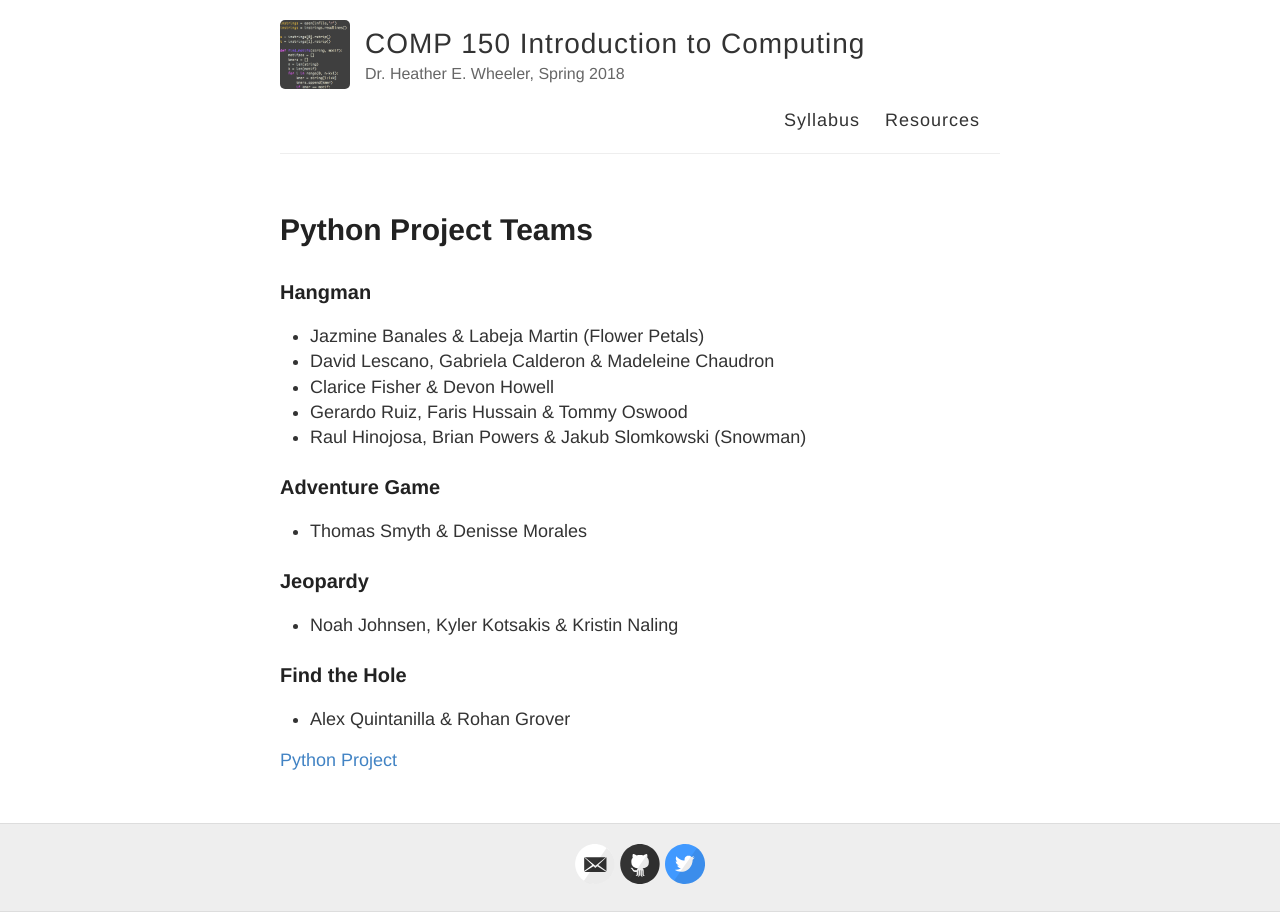
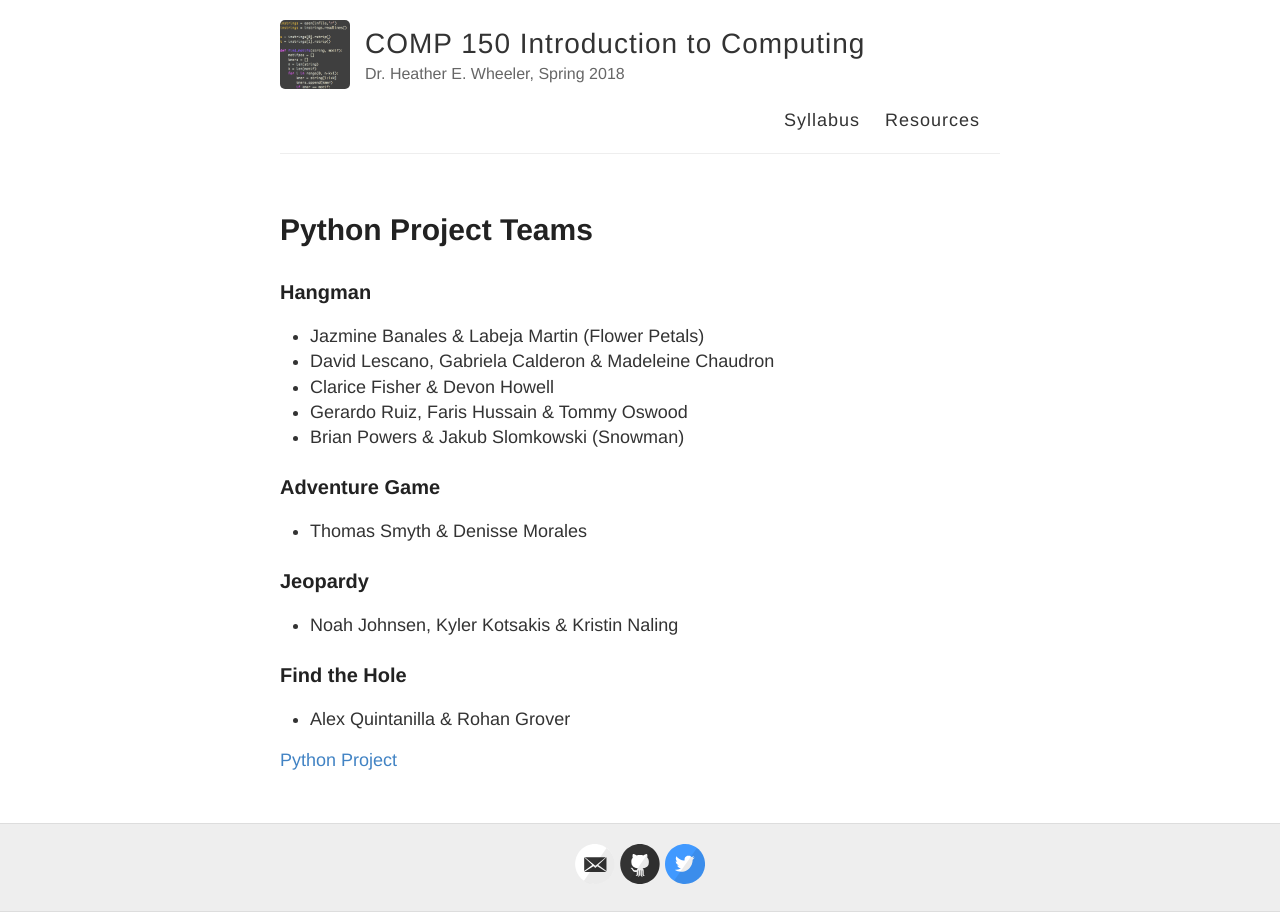
Before and after one commit to hwheeler01/comp150, a Jekyll site: the page built from teams.md, in a window 1280 px wide. Built offline with Jekyll 4.4.1, drawn with Linux system fonts in a browser that asks for light colours.

Commit message:
Raul dropped

```diff
--- a/teams.md
+++ b/teams.md
@@ -8,7 +8,7 @@ permalink: /teams/
 - David Lescano, Gabriela Calderon & Madeleine Chaudron
 - Clarice Fisher & Devon Howell
 - Gerardo Ruiz, Faris Hussain & Tommy Oswood
-- Raul Hinojosa, Brian Powers & Jakub Slomkowski (Snowman)
+- Brian Powers & Jakub Slomkowski (Snowman)
 
 ### Adventure Game
 - Thomas Smyth & Denisse Morales
```
